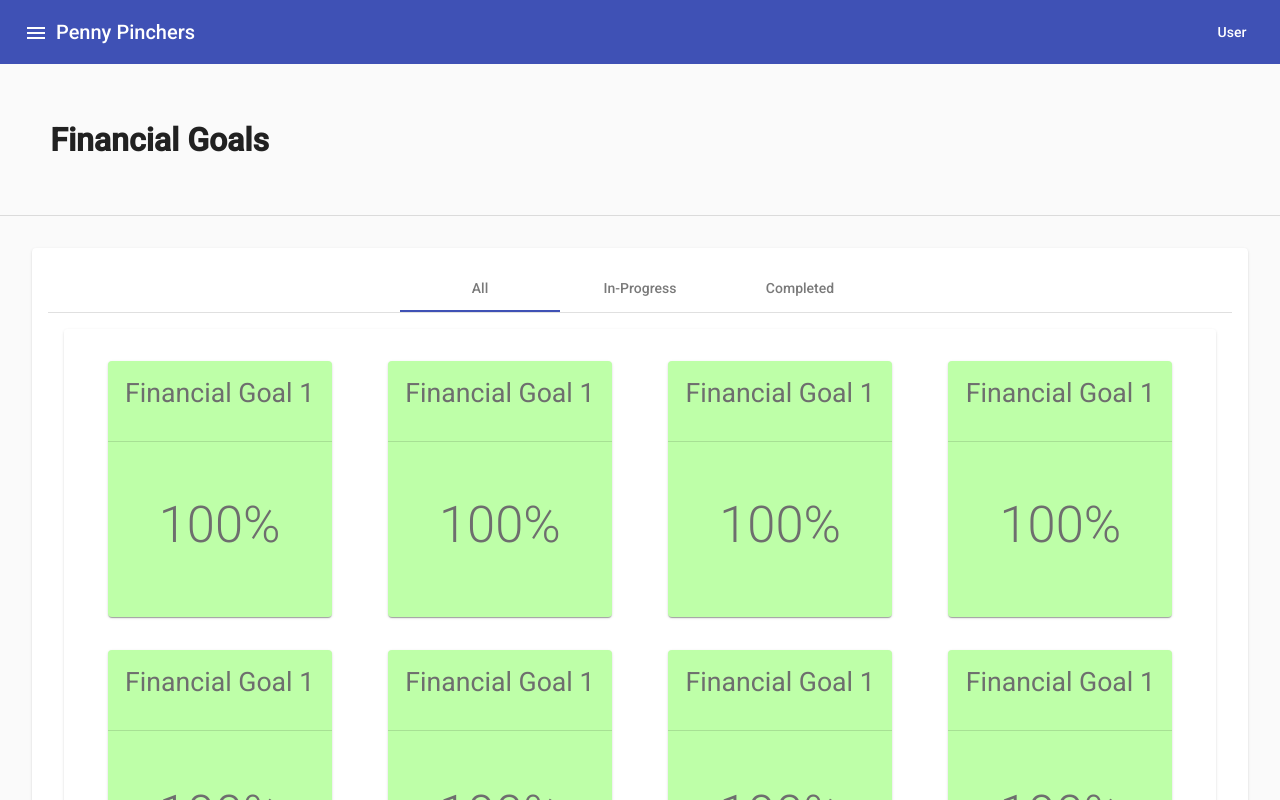
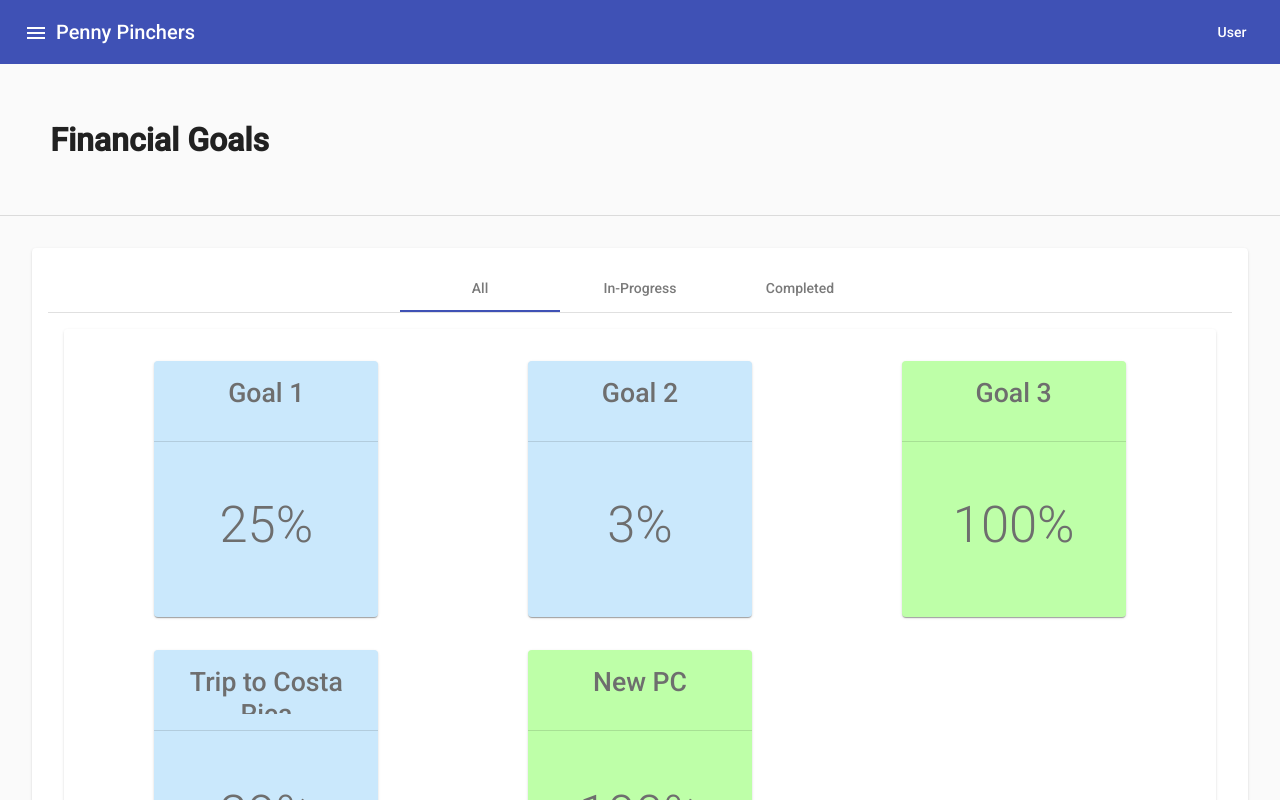
Before and after one commit to anngo14/PennyPinchers, an Angular app: page /goals in a window 1280 px wide. Built offline with nearby package versions, Linux system fonts and the light colour scheme.

Commit message:
goal detailed view implementation

```diff
--- /dev/null
+++ b/src/app/detailed-goal/detailed-goal.component.css
@@ -0,0 +1,69 @@
+.goalHeading{
+    display: flex;
+    flex-direction: row;
+    align-items: center;
+    width: 65em;
+    justify-content: space-between;
+}
+.goalSubheading{
+    display: flex;
+    flex-direction: row;
+    width: 65em;
+    height: 10em;
+    align-items: center;
+    justify-content: space-between;
+}
+.dateLabel{
+    font-size: 20pt;
+}
+.date{
+    font-size: 20pt;
+    font-style: italic;
+    font-weight: 100;
+}
+#dateContainer{
+    width: 30em;
+    text-align: right;
+}
+#goalName{
+    font-size: 28pt;
+    border-top: none;
+    border-left: none;
+    border-right: none;
+    font-weight: 550;
+}
+.goalLabel{
+    font-size: 20pt;
+}
+.goalAmount{
+    font-size: 20pt;
+    font-weight: 200;;
+}
+#goalContainer{
+    width: 20em;
+}
+#goalProgressBar{
+    width: 35em;
+}
+#goalPercent{
+    font-size: 20pt;
+}
+#goalPercentContainer{
+    width: 8em;
+    text-align: center;
+}
+.depositContainer{
+    height: 5em;
+}
+#depositInput{
+    margin-top: 1em;
+    width: 20em;
+    margin-right: 1em;
+    font-size: 16pt;
+    text-align: center;
+}
+.depositInputContainer{
+    display: flex;
+    flex-direction: row;
+    justify-content: space-evenly;
+}
--- /dev/null
+++ b/src/app/detailed-goal/detailed-goal.component.html
@@ -0,0 +1,48 @@
+<div class='goalHeading'>
+    <input id='goalName' type='text' [(ngModel)]='goal.name'>
+    <div id='dateContainer'>
+        <span class='dateLabel'>Date Created: &nbsp;</span>
+        <span class='date'>{{createdDate}}</span><br>
+        <div *ngIf='goal.completed != null'>
+            <span class='dateLabel'>Date Completed: &nbsp;</span>
+            <span class='date'>{{completedDate}}</span>
+        </div>
+    </div>
+</div>
+<div class='goalSubheading'>
+    <div id='goalContainer'>
+        <span class='goalLabel'>Goal: &nbsp;</span>
+        <span class='goalAmount'>{{goal.goal | currency}}</span><br>
+        <span class='goalLabel'>Saved: &nbsp;</span>
+        <span class='goalAmount'>{{goal.saved | currency}}</span>
+    </div>
+    <div>
+        <mat-progress-bar *ngIf='progressValue < 100; else completedProgress' id="goalProgressBar" mode="buffer" [value]='progressValue'></mat-progress-bar>
+        <ng-template #completedProgress>
+            <mat-progress-bar id='goalProgressBar' mode='indeterminate'></mat-progress-bar>
+        </ng-template>
+    </div>
+    <div id='goalPercentContainer'>
+        <span id="goalPercent">{{progressValue}}%</span>
+    </div>
+</div>
+<mat-divider></mat-divider>
+<div class='depositContainer'>
+    <div class='depositInputContainer'>
+        <div>
+            <mat-form-field id='depositInput'>
+                <mat-label>Add to Goal</mat-label>
+                <input matInput type="number" placeholder="$0.00" [(ngModel)]='depositAmt' name='depositAmt'>
+            </mat-form-field>
+            <button mat-stroked-button *ngIf='depositAmt != null; else disabledDeposit' (click)='addDeposit()'>Deposit</button>
+            <ng-template #disabledDeposit>
+                <button mat-stroked-button disabled>Deposit</button>
+            </ng-template>
+        </div>
+    </div>
+
+</div>
+<mat-dialog-actions align="end">
+    <button mat-button [mat-dialog-close]="true">Cancel</button>
+    <button mat-button [mat-dialog-close]="true" cdkFocusInitial>Save</button>
+</mat-dialog-actions>
--- /dev/null
+++ b/src/app/detailed-goal/detailed-goal.component.ts
@@ -0,0 +1,49 @@
+import { Component, OnInit, Inject } from '@angular/core';
+import { MatDialogRef, MAT_DIALOG_DATA } from '@angular/material/dialog';
+import { Goal } from '../models/Goal';
+
+@Component({
+  selector: 'app-detailed-goal',
+  templateUrl: './detailed-goal.component.html',
+  styleUrls: ['./detailed-goal.component.css']
+})
+export class DetailedGoalComponent implements OnInit {
+
+  months: string[] =  ["January", "February", "March", "April", "May", "June", "July", "August", "September", "October", "November", "December"];
+
+  goal: Goal;
+  progressValue;
+  depositAmt: number = null;
+  createdDate: string;
+  completedDate: string;
+
+  constructor(public detailedGoalRef: MatDialogRef<DetailedGoalComponent>, @Inject(MAT_DIALOG_DATA) public data: any) { }
+
+  ngOnInit() {
+    this.goal = this.data.detail;
+    this.progressValue = this.data.detail.saved / this.data.detail.goal * 100;
+    this.progressValue = this.progressValue.toFixed(2);
+    this.createdDate = this.parseDate(this.data.detail.created);
+    this.completedDate = this.parseDate(this.data.detail.completed);
+  }
+
+  addDeposit(){
+    var d = new Date();
+
+    this.data.detail.saved += this.depositAmt;
+    this.depositAmt = null;
+    this.progressValue = this.data.detail.saved / this.data.detail.goal * 100;
+    this.progressValue = this.progressValue.toFixed(2);
+
+    if(this.data.detail.saved >= this.data.detail.goal){
+      this.data.detail.completed = d.getMonth() + " " + d.getDate() + " " + d.getFullYear();
+      this.completedDate = this.parseDate(this.data.detail.completed);
+    }
+  }
+  parseDate(d: string){
+    let output: string = "";
+    let elements = d.split(" ");
+    output += this.months[elements[0]] + " " + elements[1] + ", " + elements[2];
+    return output;
+  }
+}
--- a/src/app/goals/goals.component.css
+++ b/src/app/goals/goals.component.css
@@ -19,6 +19,7 @@
     width: 12em;
     height: 14em;
     text-align: center;
+    cursor: pointer;
 }
 .goalItemComplete{
     color: #6E6E6E;
@@ -26,12 +27,14 @@
     width: 12em;
     height: 14em;
     text-align: center;
+    cursor: pointer;
 }
 #goalItemTitle{
     height: 100%;
     width: 100%;
     margin: 0;
     font-size: 20pt;
+    font-weight: 500;
     position: absolute;
     top: 50%;
     left: 50%;
--- a/src/app/goals/goals.component.html
+++ b/src/app/goals/goals.component.html
@@ -36,22 +36,22 @@
             <mat-grid-list cols='1' rowHeight='37em'>
                 <mat-grid-tile>
                     <mat-card class='goalListContainer'>
-                        <mat-grid-list cols='4' rowHeight='18em'>
-                            <mat-grid-tile *ngFor='let e of test'>
-                                <mat-card class='goalItem'*ngIf="goal < 100; else completedGoal">
+                        <mat-grid-list cols='3' rowHeight='18em'>
+                            <mat-grid-tile *ngFor='let g of goals'>
+                                <mat-card class='goalItem'*ngIf="g.saved / g.goal < 1; else completedGoal" (click)='openDetailedGoal(g)'>
                                     <div id='goalItemTitleContainer'>
-                                        <p id='goalItemTitle'>Financial Goal 1</p>
+                                        <p id='goalItemTitle'>{{g.name}}</p>
                                     </div>
                                     <mat-divider></mat-divider>
-                                    <p id='goalItemPercent' >{{goal}}%</p>
+                                    <p id='goalItemPercent' >{{g.saved / g.goal | percent}}</p>
                                 </mat-card>
                                 <ng-template #completedGoal>
-                                    <mat-card class='goalItemComplete'>
+                                    <mat-card class='goalItemComplete' (click)='openDetailedGoal(g)'>
                                         <div id='goalItemTitleContainer'>
-                                            <p id='goalItemTitle'>Financial Goal 1</p>
+                                            <p id='goalItemTitle'>{{g.name}}</p>
                                         </div>
                                         <mat-divider></mat-divider>
-                                        <p id='goalItemPercent' >{{goal}}%</p>
+                                        <p id='goalItemPercent' >{{g.saved / g.goal | percent}}</p>
                                     </mat-card>
                                 </ng-template>
                             </mat-grid-tile>
@@ -64,24 +64,15 @@
             <mat-grid-list cols='1' rowHeight='37em'>
                 <mat-grid-tile>
                     <mat-card class='goalListContainer'>
-                        <mat-grid-list cols='4' rowHeight='18em'>
-                            <mat-grid-tile *ngFor='let e of test2'>
-                                <mat-card class='goalItem'*ngIf="goal2 < 100; else completedGoal">
+                        <mat-grid-list cols='3' rowHeight='18em'>
+                            <mat-grid-tile *ngFor='let g of progressGoals'>
+                                <mat-card class='goalItem' (click)='openDetailedGoal(g)'>
                                     <div id='goalItemTitleContainer'>
-                                        <p id='goalItemTitle'>Financial Goal 1</p>
+                                        <p id='goalItemTitle'>{{g.name}}</p>
                                     </div>
                                     <mat-divider></mat-divider>
-                                    <p id='goalItemPercent' >{{goal2}}%</p>
+                                    <p id='goalItemPercent' >{{g.saved / g.goal | percent}}</p>
                                 </mat-card>
-                                <ng-template #completedGoal>
-                                    <mat-card class='goalItemComplete'>
-                                        <div id='goalItemTitleContainer'>
-                                            <p id='goalItemTitle'>Financial Goal 1</p>
-                                        </div>
-                                        <mat-divider></mat-divider>
-                                        <p id='goalItemPercent' >{{goal2}}%</p>
-                                    </mat-card>
-                                </ng-template>
                             </mat-grid-tile>
                         </mat-grid-list>
                     </mat-card>
@@ -92,24 +83,15 @@
             <mat-grid-list cols='1' rowHeight='37em'>
                 <mat-grid-tile>
                     <mat-card class='goalListContainer'>
-                        <mat-grid-list cols='4' rowHeight='18em'>
-                            <mat-grid-tile *ngFor='let e of test'>
-                                <mat-card class='goalItem'*ngIf="goal < 100; else completedGoal">
+                        <mat-grid-list cols='3' rowHeight='18em'>
+                            <mat-grid-tile *ngFor='let g of completedGoals'>
+                                <mat-card class='goalItemComplete' (click)='openDetailedGoal(g)'>
                                     <div id='goalItemTitleContainer'>
-                                        <p id='goalItemTitle'>Financial Goal 1</p>
+                                        <p id='goalItemTitle'>{{g.name}}</p>
                                     </div>
                                     <mat-divider></mat-divider>
-                                    <p id='goalItemPercent' >{{goal}}%</p>
+                                    <p id='goalItemPercent'>{{g.saved / g.goal | percent}}</p>
                                 </mat-card>
-                                <ng-template #completedGoal>
-                                    <mat-card class='goalItemComplete'>
-                                        <div id='goalItemTitleContainer'>
-                                            <p id='goalItemTitle'>Financial Goal 1</p>
-                                        </div>
-                                        <mat-divider></mat-divider>
-                                        <p id='goalItemPercent' >{{goal}}%</p>
-                                    </mat-card>
-                                </ng-template>
                             </mat-grid-tile>
                         </mat-grid-list>
                     </mat-card>
--- a/src/app/goals/goals.component.ts
+++ b/src/app/goals/goals.component.ts
@@ -1,4 +1,7 @@
 import { Component, OnInit } from '@angular/core';
+import { Goal } from '../models/Goal';
+import { MatDialog } from '@angular/material/dialog';
+import { DetailedGoalComponent } from '../detailed-goal/detailed-goal.component';
 
 @Component({
   selector: 'app-goals',
@@ -7,17 +10,83 @@ import { Component, OnInit } from '@angular/core';
 })
 export class GoalsComponent implements OnInit {
 
+  goals: Goal[] = [
+    {
+      name: "Goal 1",
+      goal: 5000,
+      saved: 1230.56,
+      created: "4 2 2020",
+      completed: null
+    },
+    {
+      name: "Goal 2",
+      goal: 1000,
+      saved: 25,
+      created: "2 26 2019",
+      completed: null
+    },
+    {
+      name: "Goal 3",
+      goal: 50,
+      saved: 50,
+      created: "3 14 2020",
+      completed: "3 15 2020"
+    },
+    {
+      name: "Trip to Costa Rica",
+      goal: 3500,
+      saved: 1020.42,
+      created: "4 6 2020",
+      completed: null
+    },
+    {
+      name: "New PC",
+      goal: 1000,
+      saved: 1000,
+      created: "2 4 2020",
+      completed: "4 18 2020"
+    }
+  ]
   progressValue;
-  test: any[] = [0,1,2,3,4,5,6,7,8];
-  test2: any[] = [0,1,2,3,4];
+  completedGoals: Goal[];
+  progressGoals: Goal[];
 
-  goal = 100;
-  goal2 = 69;
-
-  constructor() { }
+  constructor(public dialog: MatDialog) { }
 
   ngOnInit() {
     this.progressValue = 65;
+    this.completedGoals = this.getCompleted();
+    this.progressGoals = this.getProgress();
+  }
+
+  getCompleted(){
+    let goal: Goal[] = [];
+
+    for(let i = 0; i < this.goals.length; i++){
+      if(this.goals[i].completed != null){
+        goal.push(this.goals[i]);
+      }
+    }
+    return goal;
+  }
+  getProgress(){
+    let goal: Goal[] = [];
+
+    for(let i = 0; i < this.goals.length; i++){
+      if(this.goals[i].completed === null){
+        goal.push(this.goals[i]);
+      }
+    }
+    return goal;
+  }
+  openDetailedGoal(g: Goal){
+    const detailedGoalRef = this.dialog.open(DetailedGoalComponent, {
+      data: {detail: g}
+    });
+    detailedGoalRef.afterClosed().subscribe(result => {
+      this.completedGoals = this.getCompleted();
+      this.progressGoals = this.getProgress();
+    });
   }
 
 }
--- /dev/null
+++ b/src/app/models/Goal.ts
@@ -0,0 +1,7 @@
+export interface Goal{
+    name: string,
+    goal: number,
+    saved: number,
+    created: string,
+    completed: string
+}
```
Also changed, not shown: src/app/app.module.ts (+5 -2 lines), 1 other file (tests, documents, lock files or other folders).
